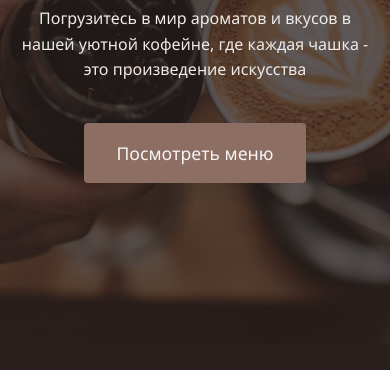
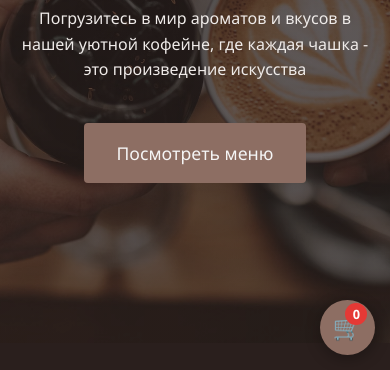
Before and after one commit to Qcumbberr/my-first-github-project.io, a plain HTML site: page index.html in a window 390 px wide. Shown: the part 474-844 px from the top of the page. Drawn offline with Linux system fonts and the light colour scheme.

Commit message:
Update index.html

```diff
--- a/index.html
+++ b/index.html
@@ -856,6 +856,51 @@
             transform: translateY(-3px);
         }
 
+        /* Плавающая кнопка корзины для мобильных устройств */
+        .mobile-cart-btn {
+            display: none;
+            position: fixed;
+            bottom: 20px;
+            right: 20px;
+            width: 60px;
+            height: 60px;
+            background-color: var(--brown);
+            border-radius: 50%;
+            box-shadow: 0 4px 15px rgba(0, 0, 0, 0.3);
+            z-index: 98;
+            cursor: pointer;
+            align-items: center;
+            justify-content: center;
+            transition: all 0.3s ease;
+        }
+
+        .mobile-cart-btn:hover {
+            background-color: var(--accent-brown);
+            transform: scale(1.05);
+        }
+
+        .mobile-cart-btn .cart-icon {
+            position: relative;
+            margin: 0;
+            font-size: 1.5rem;
+        }
+
+        .mobile-cart-btn .cart-count {
+            position: absolute;
+            top: -5px;
+            right: -5px;
+            background-color: #e53935;
+            color: white;
+            border-radius: 50%;
+            width: 22px;
+            height: 22px;
+            display: flex;
+            align-items: center;
+            justify-content: center;
+            font-size: 0.8rem;
+            font-weight: bold;
+        }
+
         /* Адаптивность */
         @media (max-width: 1024px) {
             .coffee-grid {
@@ -954,6 +999,16 @@
             .success-title {
                 font-size: 1.8rem;
             }
+
+            /* Показываем кнопку корзины на мобильных устройствах */
+            .mobile-cart-btn {
+                display: flex;
+            }
+
+            /* Скрываем иконку корзины в навигации на мобильных устройствах */
+            nav ul li.cart-icon {
+                display: none;
+            }
         }
 
         @media (max-width: 480px) {
@@ -1002,6 +1057,13 @@
 
             .success-icon {
                 font-size: 3rem;
+            }
+
+            .mobile-cart-btn {
+                bottom: 15px;
+                right: 15px;
+                width: 55px;
+                height: 55px;
             }
         }
     </style>
@@ -1214,6 +1276,14 @@
     <!-- Кнопка возврата наверх -->
     <div class="scroll-to-top" id="scrollToTop" onclick="scrollToTop()">
         ↑
+    </div>
+
+    <!-- Плавающая кнопка корзины для мобильных устройств -->
+    <div class="mobile-cart-btn" onclick="showPage('cart')">
+        <div class="cart-icon">
+            🛒
+            <span class="cart-count" id="mobileCartCount">0</span>
+        </div>
     </div>
 
     <!-- Подвал -->
@@ -1987,6 +2057,7 @@
         function updateCartCount() {
             const totalItems = cart.reduce((total, item) => total + item.quantity, 0);
             document.getElementById('cartCount').textContent = totalItems;
+            document.getElementById('mobileCartCount').textContent = totalItems;
         }
 
         // Рендер корзины
```
